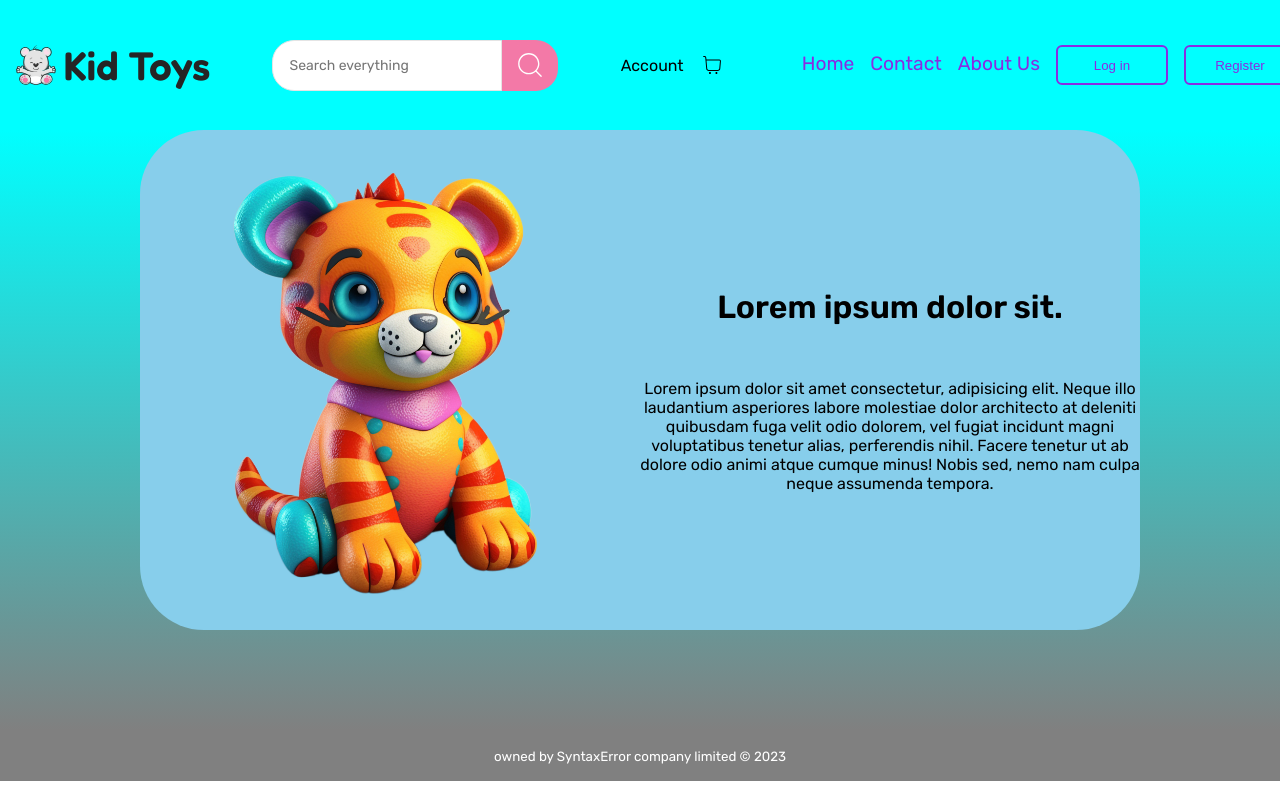
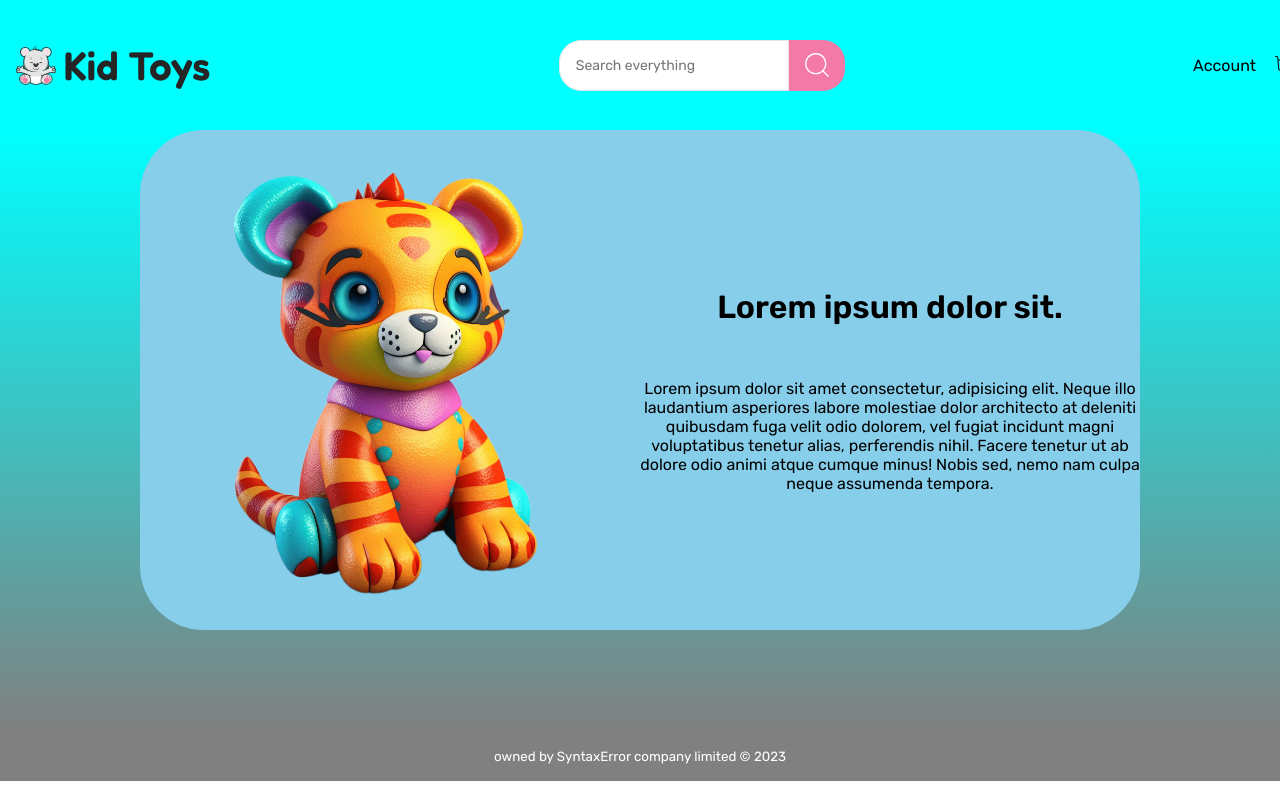
Before and after one commit to z0bla/kid-toys-webapp, a React (Create React App) app: page / in a window 1280 px wide. Shown: the top 800 px of the page. Built offline with nearby package versions, Linux system fonts and the light colour scheme.

Commit message:
Comment out old navigation

```diff
--- a/src/components/Header/index.tsx
+++ b/src/components/Header/index.tsx
@@ -19,7 +19,7 @@ function Header(): JSX.Element {
       <Logo />
       <Search />
       <SiteActions />
-      <nav
+      {/* <nav
         className={styles.navigation}
         id={showMenu ? styles.mobileNavLinks : styles.hideMobileNavLinks}
       >
@@ -45,7 +45,7 @@ function Header(): JSX.Element {
         ) : (
           <AiOutlineBars color="blueviolet" size={27} />
         )}
-      </div>
+      </div> */}
     </div>
   );
 }
```
